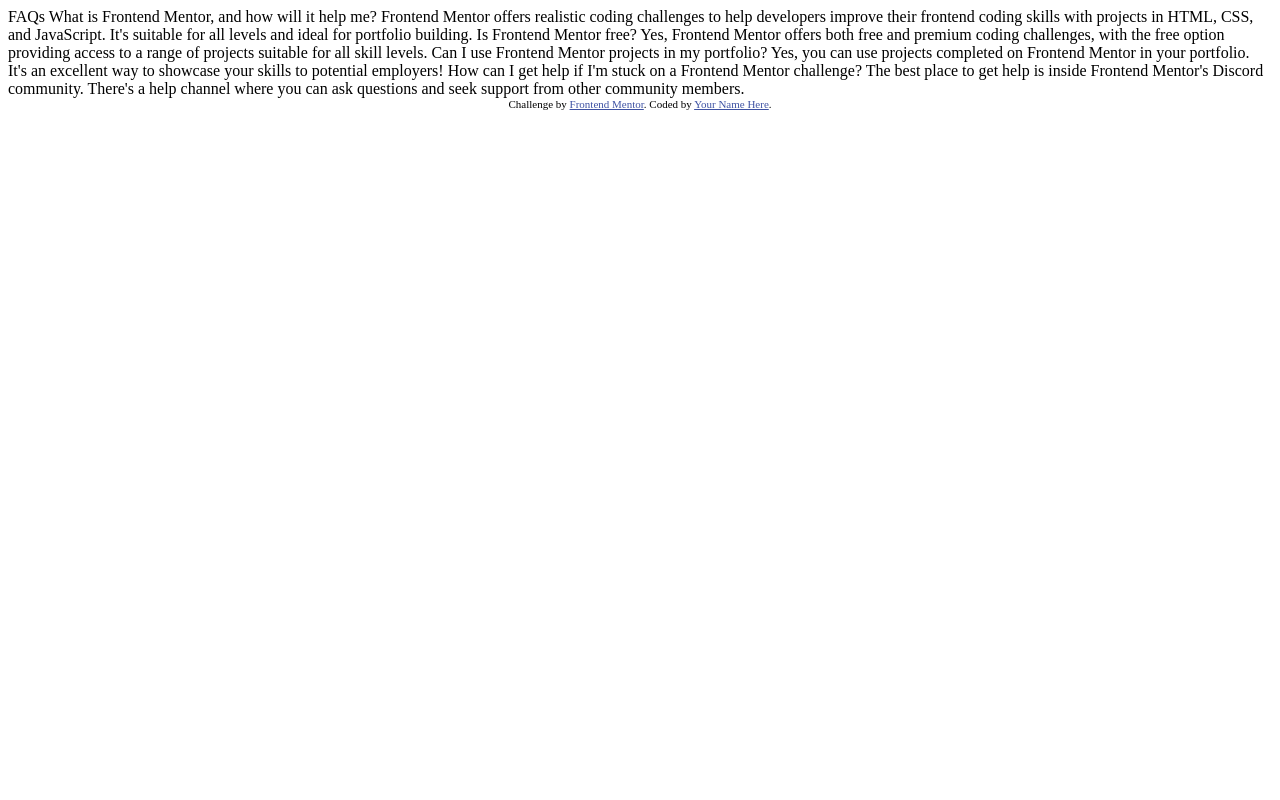
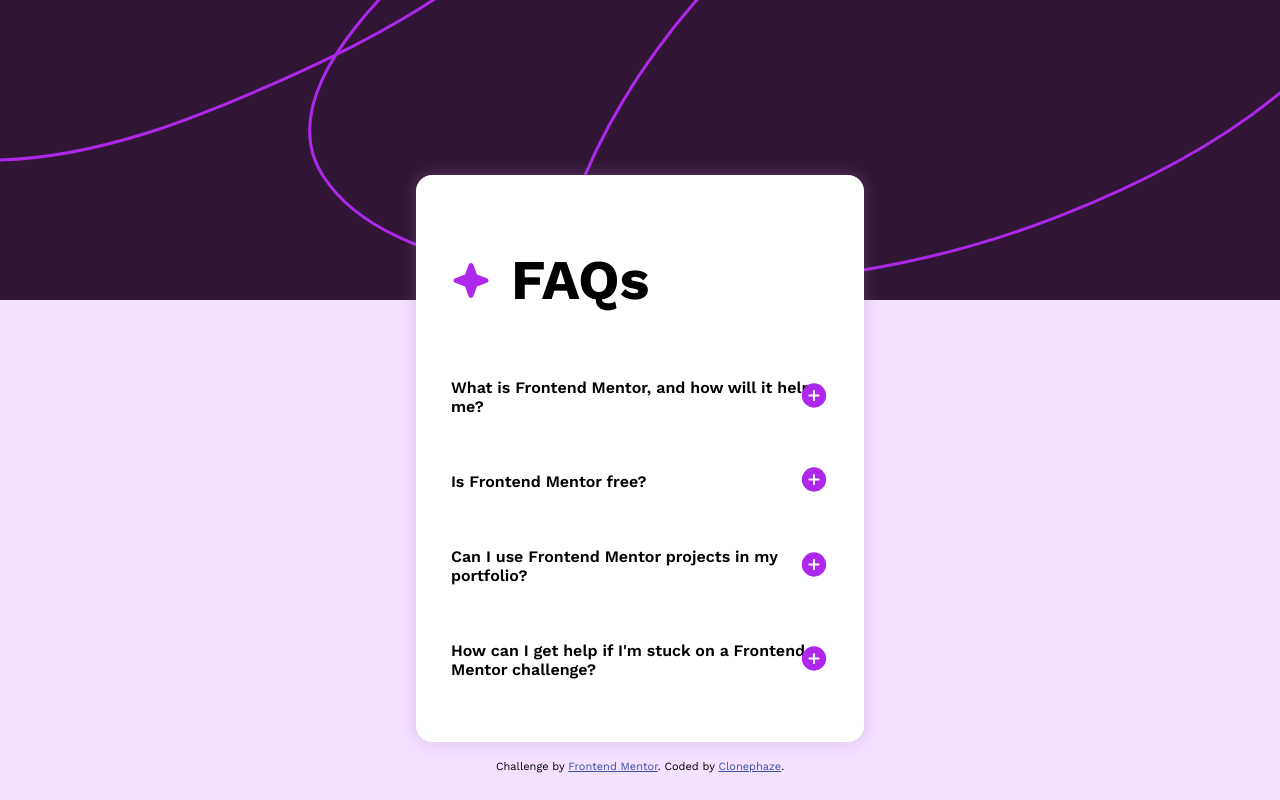
Before and after one commit to Clonephaze/faq-accordion-main, a plain HTML site: page index.html in a window 1280 px wide. Drawn offline with Linux system fonts and the light colour scheme.

Commit message:
Completion of challenge

```diff
--- a/index.html
+++ b/index.html
@@ -3,46 +3,70 @@
 <head>
     <meta charset="UTF-8">
     <meta name="viewport" content="width=device-width, initial-scale=1.0"> <!-- displays site properly based on user's device -->
-
-  <link rel="icon" type="image/png" sizes="32x32" href="./assets/images/favicon-32x32.png">
-
     <title>Frontend Mentor | FAQ accordion</title>
-
-  <!-- Feel free to remove these styles or customise in your own stylesheet 👍 -->
-  <style>
-    .attribution { font-size: 11px; text-align: center; }
-    .attribution a { color: hsl(228, 45%, 44%); }
-  </style>
+    <link rel="icon" type="image/png" sizes="32x32" href="assets/images/favicon-32x32.png">
+    <link rel="stylesheet" href="style.css">
 </head>
 <body>
+    <div class="background-design"></div>
+    <main>
+        <div class="faq-accordion">
+            <div class="accordion-header">
+                <img src="assets/images/icon-star.svg" alt="star">
+                <h1>FAQs</h1>
+            </div>
+            <div class="accordion-body">
+                <div class="accordion-item">
+                    <div class="item-title closed" type="button" tabindex="0"><p>What is Frontend Mentor, and how will it help me?</p></div>
 
-  FAQs
-
-  What is Frontend Mentor, and how will it help me?
-
-  Frontend Mentor offers realistic coding challenges to help developers improve their
+                    <div class="item-description" style="max-height: 0px;">Frontend Mentor offers realistic coding challenges to help developers improve their
                         frontend coding skills with projects in HTML, CSS, and JavaScript. It's suitable for
-  all levels and ideal for portfolio building.
-
-  Is Frontend Mentor free?
-
-  Yes, Frontend Mentor offers both free and premium coding challenges, with the free
-  option providing access to a range of projects suitable for all skill levels.
-
-  Can I use Frontend Mentor projects in my portfolio?
-
-  Yes, you can use projects completed on Frontend Mentor in your portfolio. It's an excellent
-  way to showcase your skills to potential employers!
-
-  How can I get help if I'm stuck on a Frontend Mentor challenge?
-
-  The best place to get help is inside Frontend Mentor's Discord community. There's a help
-  channel where you can ask questions and seek support from other community members.
-
-
+                        all levels and ideal for portfolio building.</div>
+                </div>
+                <div class="accordion-item">
+                    <div class="item-title closed" type="button" tabindex="0"><p>Is Frontend Mentor free?</p></div>
+                    <div class="item-description" style="max-height: 0px;">Yes, Frontend Mentor offers both free and premium coding challenges, with the free
+                        option providing access to a range of projects suitable for all skill levels.</div>
+                </div>
+                <div class="accordion-item">
+                    <div class="item-title closed" type="button" tabindex="0"><p>Can I use Frontend Mentor projects in my portfolio?</p></div>
+                    <div class="item-description" style="max-height: 0px;">Yes, you can use projects completed on Frontend Mentor in your portfolio. It's an excellent
+                        way to showcase your skills to potential employers!</div>
+                </div>
+                <div class="accordion-item">
+                    <div class="item-title closed" type="button" tabindex="0"><p>How can I get help if I'm stuck on a Frontend Mentor challenge?</p></div>
+                    <div class="item-description" style="max-height: 0px;">The best place to get help is inside Frontend Mentor's Discord community. There's a help
+                        channel where you can ask questions and seek support from other community members.</div>
+                </div>
+            </div>
+        </div>
+    </main>
+    <footer>
         <div class="attribution">
             Challenge by <a href="https://www.frontendmentor.io?ref=challenge" target="_blank">Frontend Mentor</a>.
-    Coded by <a href="#">Your Name Here</a>.
+            Coded by <a href="https://github.com/Clonephaze" target="_blank">Clonephaze</a>.
         </div>
+    </footer>
+    <script>
+        document.querySelectorAll('.item-title').forEach(function(title) {
+            title.addEventListener('click', function() {
+                var description = this.nextElementSibling;
+                if (description.style.maxHeight === "0px") {
+                    description.style.maxHeight = description.scrollHeight + "px";
+                    this.classList.remove('closed');
+                    this.classList.add('open');
+                } else {
+                    description.style.maxHeight = "0px";
+                    this.classList.remove('open');
+                    this.classList.add('closed');
+                }
+            });
+            title.addEventListener('keydown', function(e) {
+                if (e.keyCode === 13) {
+                    this.click();
+                }
+            });
+        });
+    </script>
 </body>
 </html>
--- /dev/null
+++ b/style.css
@@ -0,0 +1,145 @@
+/****** Common Css ******/
+:root {
+    font-family: 'Work Sans', sans-serif;
+    --white: hsl(0, 0%, 100%);
+    --LightPink: hsl(279, 100%, 94%);
+    --GrayishPurple: hsl(292, 16%, 49%);
+    --Purple: hsl(281, 83%, 54%);
+    --DarkPurple: hsl(292, 42%, 14%);
+    --transition: all 0.3s ease-in-out;
+}
+
+* {
+    margin: 0;
+    padding: 0;
+    box-sizing: border-box;
+}
+
+body {
+    background-color: var(--LightPink);
+    min-height: 100vh;
+}
+
+main {
+    display: flex;
+    flex-direction: column;
+    align-items: center;
+    justify-content: center;
+    min-height: 95vh;
+}
+
+.attribution {
+    font-size: 11px;
+    text-align: center;
+}
+
+.attribution a {
+    color: hsl(228, 45%, 44%);
+}
+
+.background-design {
+    position: absolute;
+    min-height: 300px;
+    min-width: 100vw;
+    z-index: -1;
+    background-image: url('assets/images/background-pattern-desktop.svg');
+    background-color: var(--DarkPurple);
+    background-repeat: no-repeat;
+    background-position: 0%;
+}
+
+.faq-accordion {
+    background-color: var(--white);
+    border-radius: 16px;
+    width: 35vw;
+    position: absolute;
+    top: 175px;
+    padding: 35px;
+    box-shadow: 0 0 15px 1px hsla(293, 16%, 60%, 0.3);
+}
+
+.accordion-header {
+    font-weight: 700;
+    font-size: 1.75rem;
+    min-height: 5em;
+    display: flex;
+    align-items: center;
+}
+
+.accordion-header img {
+    margin-right: 20px;
+}
+
+.accordion-item {
+    display: flex;
+    flex-direction: column;
+}
+
+.accordion-item .item-title {
+    cursor: pointer;
+    margin-top: 20px;
+    margin-bottom: 20px;
+    min-width: 100%;
+    font-weight: 600;
+    border: none;
+    justify-content: start;
+    transition: var(--transition), color 0.15s ease;
+    display: flex;
+    flex-direction: row;
+    align-items: center;
+    padding: 8px 8px 8px 0;
+}
+
+.accordion-item .item-title.closed::after {
+    content: url('assets/images/icon-plus.svg');
+    position: absolute;
+    right: 35px;
+}
+
+.accordion-item .item-title.open::after {
+    content: url('assets/images/icon-minus.svg');
+    position: absolute;
+    right: 35px;
+}
+
+.accordion-item .item-description {
+    color: var(--GrayishPurple);
+    font-weight: 400;
+    overflow: hidden;
+    transition: var(--transition);
+   }
+
+/****** Desktop Only Css ******/
+@media (min-width: 1440px) {
+    .accordion-item .item-title:hover {
+        color: var(--Purple);
+    }
+
+}
+
+/****** Mobile Only Css ******/
+@media (max-width: 375px) /* this is too small but its for the challenge */ {
+    .accordion-header {
+        font-size: 1.2rem;
+        min-height: 1em;
+    }
+
+    .faq-accordion {
+        width: 90vw;
+    }
+
+    .accordion-item .item-title p {
+        max-width: 85%;
+    }
+}
+
+
+@font-face {
+    font-family: 'Work Sans';
+    src: url('./assets/fonts/WorkSans-VariableFont_wght.ttf') format('truetype');
+}
+
+@font-face {
+    font-family: 'Work Sans Italic';
+    src: url('./assets/fonts/WorkSans-Italic-VariableFont_wght.ttf') format('truetype');
+}
```
Also changed, not shown: ProjectScreenshot.png (added), 2 other files. Lines whose indentation alone changed are shown as unchanged.
